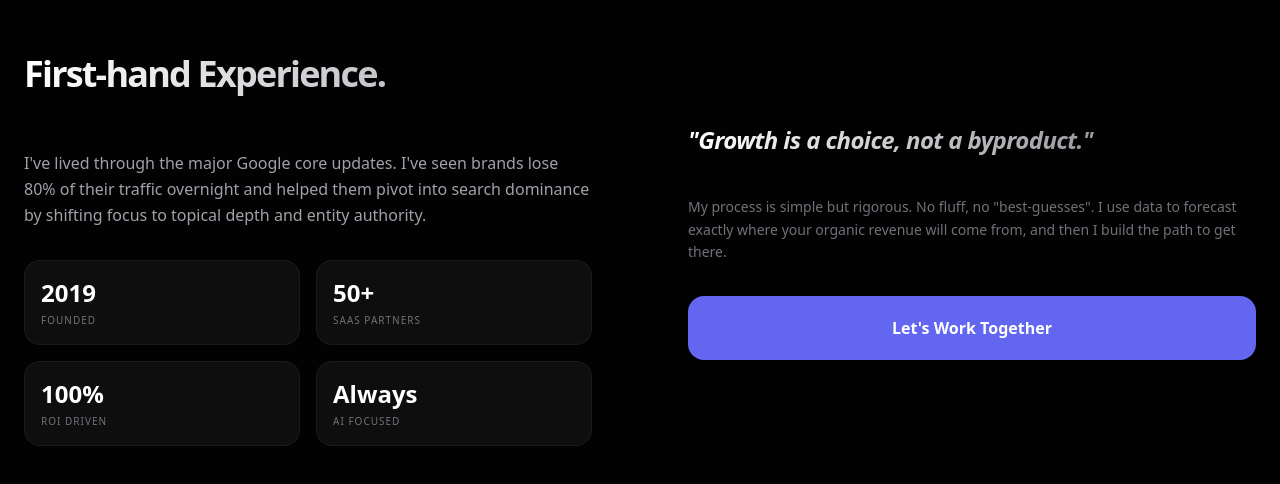
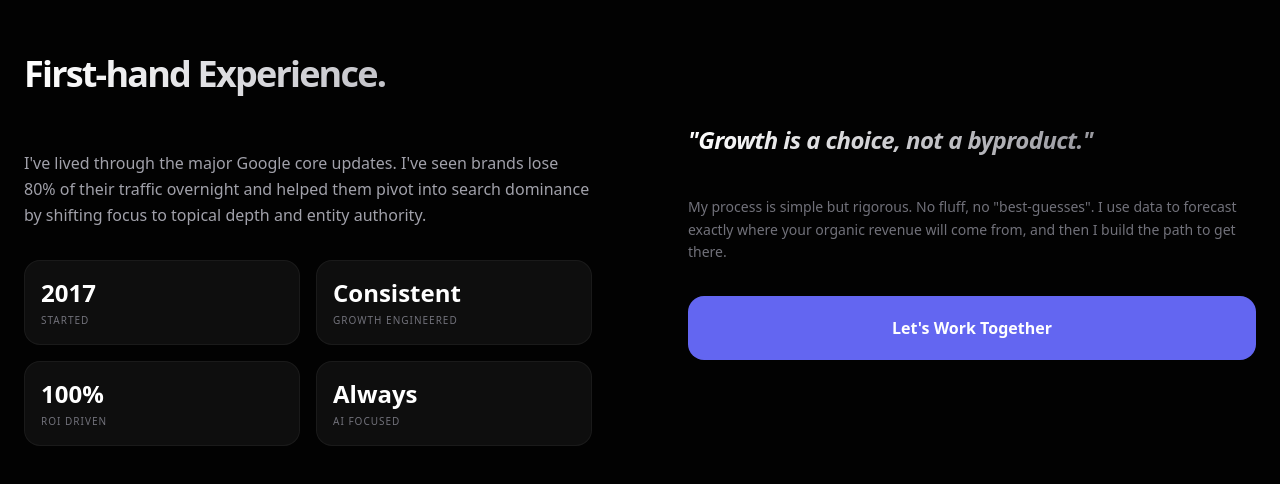
Before and after one commit to Chaitanya9184/portfolio, a Next.js app: page /about in a window 1280 px wide. Shown: the part 1782-2266 px from the top of the page. Built offline with nearby package versions, Linux system fonts and the light colour scheme.

Commit message:
Update About page stats and add Case Study section

```diff
--- a/src/app/about/page.tsx
+++ b/src/app/about/page.tsx
@@ -4,6 +4,7 @@ import { motion, useScroll, useTransform } from "framer-motion";
 import { useRef, useEffect, useState } from "react";
 import Navigation from "@/components/Navigation";
 import Footer from "@/components/Footer";
+import CaseStudy from "@/components/CaseStudy";
 import Link from "next/link";
 
 export default function AboutPage() {
@@ -107,8 +108,8 @@ export default function AboutPage() {
                                     </p>
                                     <div className="grid grid-cols-2 gap-4">
                                         {[
-                                            { label: "Founded", val: "2019" },
-                                            { label: "SaaS Partners", val: "50+" },
+                                            { label: "Started", val: "2017" },
+                                            { label: "Growth Engineered", val: "Consistent" },
                                             { label: "ROI Driven", val: "100%" },
                                             { label: "AI Focused", val: "Always" }
                                         ].map((stat, i) => (
@@ -134,6 +135,15 @@ export default function AboutPage() {
                 </div>
             </div>
 
+            {/* Case Studies Section */}
+            <div className="relative z-30 bg-black py-16">
+                <div className="container mx-auto px-6 mb-12 text-center">
+                    <h2 className="text-4xl md:text-5xl font-bold text-white tracking-tighter">Proven Results.</h2>
+                    <p className="text-zinc-500 mt-4 max-w-2xl mx-auto">Real-world examples of how aligning architecture with search intent drives massive organic growth.</p>
+                </div>
+                <CaseStudy />
+            </div>
+
             <div className="relative z-30 bg-black">
                 <Footer />
             </div>
```
